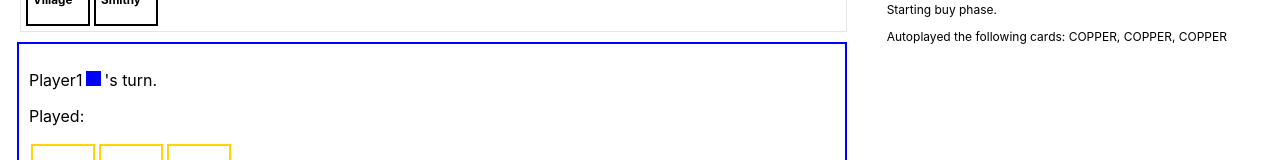
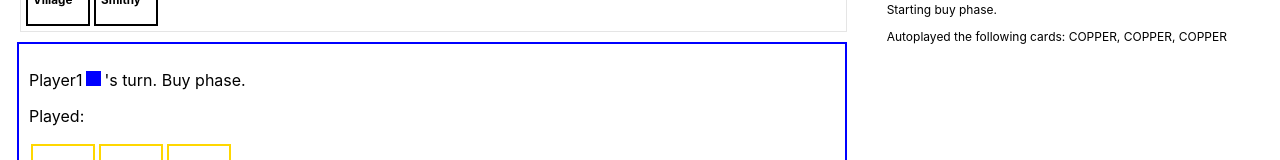
Before and after one commit to tknuutin/domppa-card-game, a React (Create React App) app: page / in a window 1280 px wide. Shown: the part 159-319 px from the top of the page. Built offline with nearby package versions, Linux system fonts and the light colour scheme.

Commit message:
Add small message on UI to show that it's buy phase

```diff
--- a/src/GameUI.tsx
+++ b/src/GameUI.tsx
@@ -156,11 +156,13 @@ const GameBoard: React.FC<{ state: State }> = ({ state, children }) => {
   const hand = player.hand
   const areaColor = getPlayerColor(player)
 
+  const phase = isBuyPhase(state.turn) ? ' Buy phase.' : ''
+
   return (
     <div className="game-board">
       {store}
       <div className="player-area" style={{ borderColor: areaColor }}>
-        <PlayerName player={player}/><span>'s turn.</span>
+        <PlayerName player={player}/><span>'s turn.{phase}</span>
         {played}
         <div className="hand">
           {hand.length > 0 ? (
```
